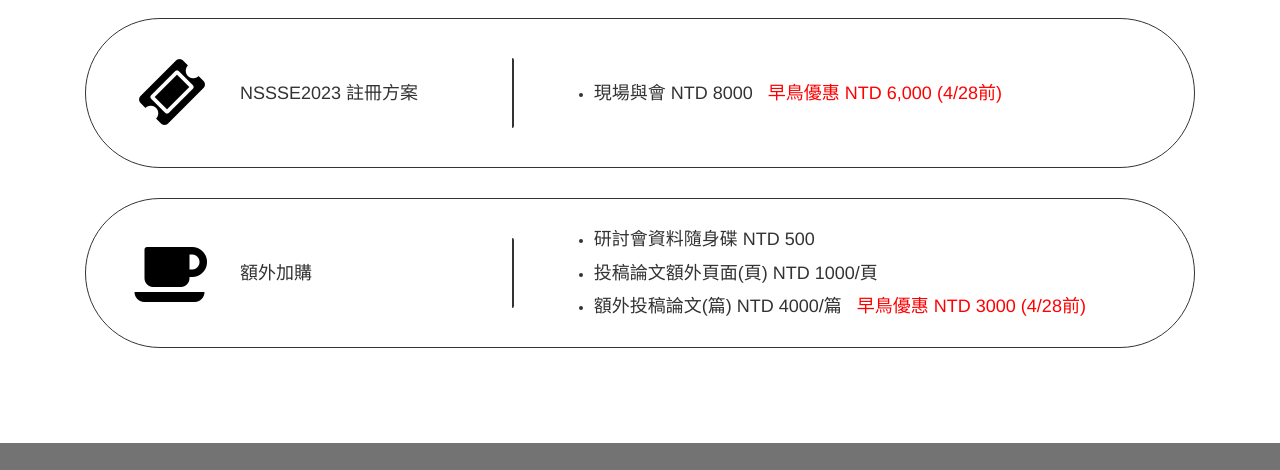
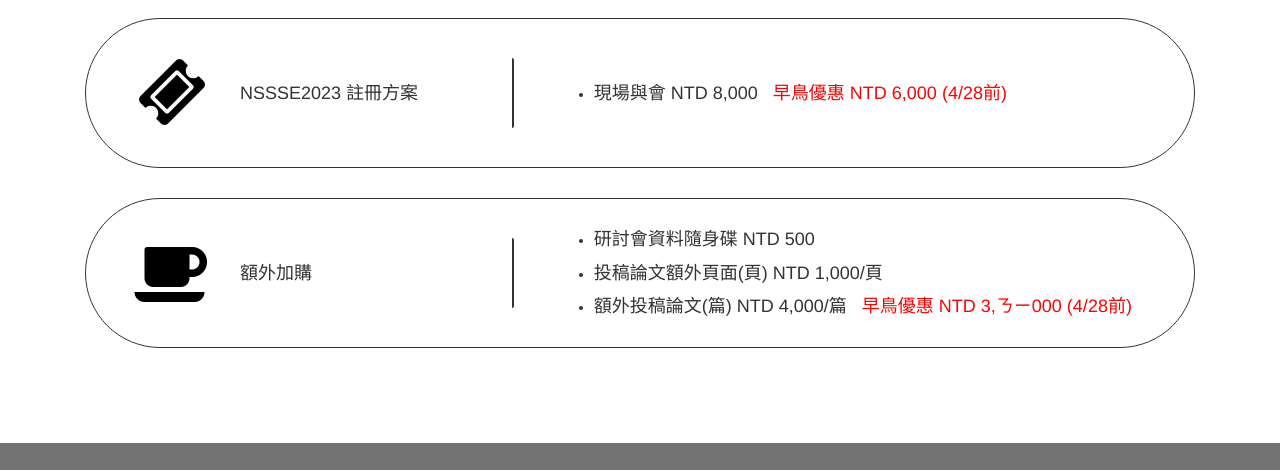
Before and after one commit to nssse2023/nssse2023, a plain HTML site: page reg.html in a window 1280 px wide. Shown: the part 266-736 px from the top of the page. Drawn offline with Linux system fonts and the light colour scheme; a web font is replaced by a local one.

Commit message:
fix the comma in ticketbox

```diff
--- a/reg.html
+++ b/reg.html
@@ -79,7 +79,7 @@
             </div>
             <div>
               <ul>
-                <li><h4>現場與會 NTD 8000 <a style="color:red">&nbsp;&nbsp;早鳥優惠 NTD 6,000  (4/28前)</a></h4></li>
+                <li><h4>現場與會 NTD 8,000 <a style="color:red">&nbsp;&nbsp;早鳥優惠 NTD 6,000  (4/28前)</a></h4></li>
               </ul>
             </div>
           </div>
@@ -93,8 +93,8 @@
             <div>
               <ul>
                 <li><h4>研討會資料隨身碟 NTD 500</h4></li>
-                <li><h4>投稿論文額外頁面(頁) NTD 1000/頁</h4></li>
-                <li><h4>額外投稿論文(篇) NTD 4000/篇 <a style="color:red">&nbsp;&nbsp;早鳥優惠 NTD 3000  (4/28前)</a></h4></li>
+                <li><h4>投稿論文額外頁面(頁) NTD 1,000/頁</h4></li>
+                <li><h4>額外投稿論文(篇) NTD 4,000/篇 <a style="color:red">&nbsp;&nbsp;早鳥優惠 NTD 3,ㄋㄧ000  (4/28前)</a></h4></li>
               </ul>
             </div>
           </div>
```
